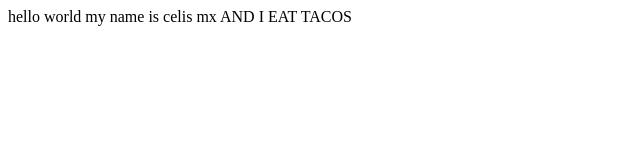
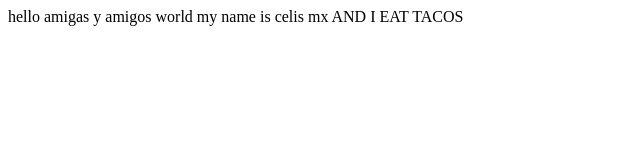
Before and after one commit to Luistxt11/proyectoweb, a plain HTML site: page index.html in a window 1280 px wide. Shown: the whole page, without its empty margins (0-640 px from the left). Drawn offline with Linux system fonts and the light colour scheme.

Commit message:
Agregamos un hola

```diff
--- a/index.html
+++ b/index.html
@@ -8,7 +8,7 @@
 </head>
 <body>
     <article>
-        hello world my name is celis mx AND I EAT TACOS
+        hello amigas y amigos world my name is celis mx AND I EAT TACOS
     </article>
 </body>
 </html>
```
